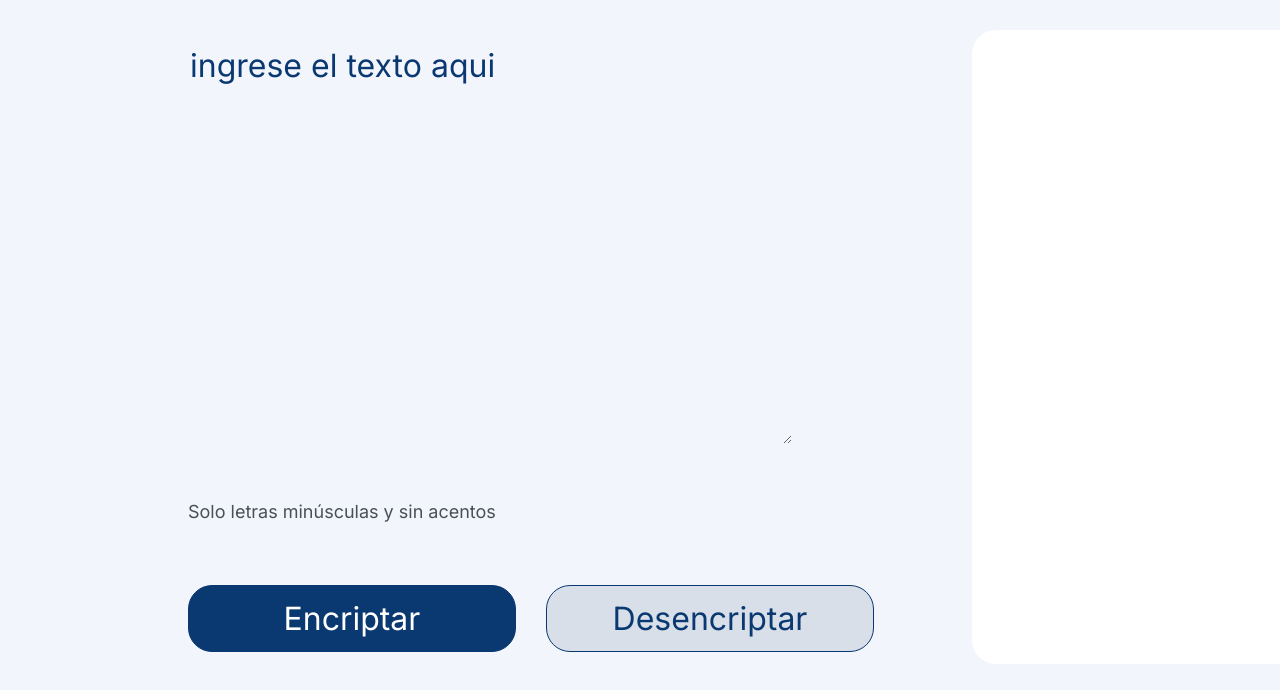
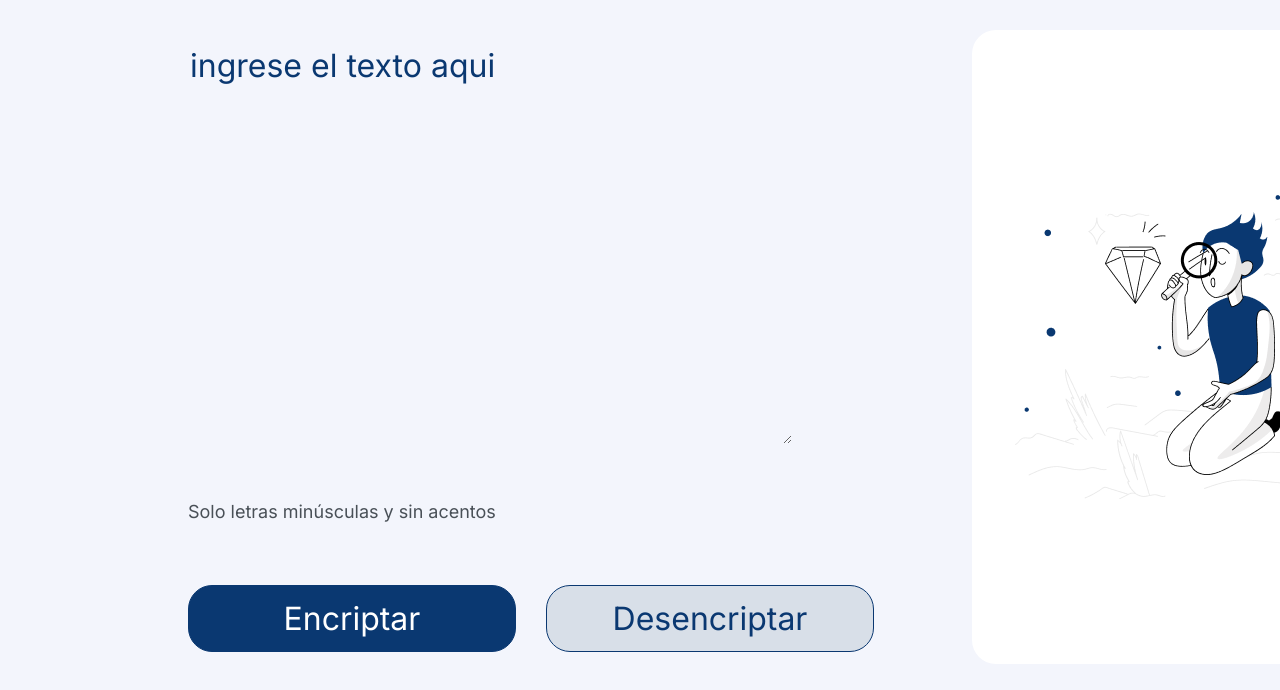
Before and after one commit to JonathanTrujilloR/Challenge-Oracle-One-5, a plain HTML site: page index.html in a window 1280 px wide. Shown: the part 72-762 px from the top of the page. Drawn offline with Linux system fonts and the light colour scheme; the site is published under a folder, as on GitHub Pages, so addresses that start at the root find nothing.

Commit message:
otra vez arreglando xd

```diff
--- a/style.css
+++ b/style.css
@@ -37,7 +37,7 @@ main{
 .mensaje{
     height: 630px;
     background: white;
-    background-image: url("/Imagenes/Muñeco.png");
+    background-image: url("imagenes/Muñeco.png");
     background-repeat: no-repeat;
     background-position: center;
     border: none;
```
